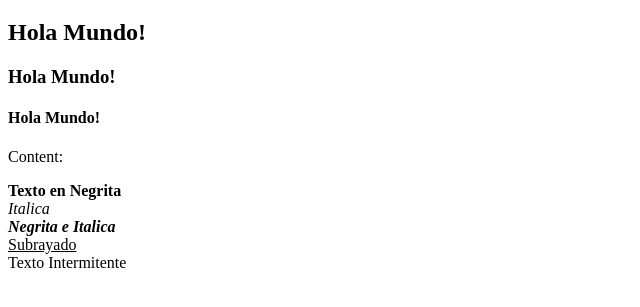
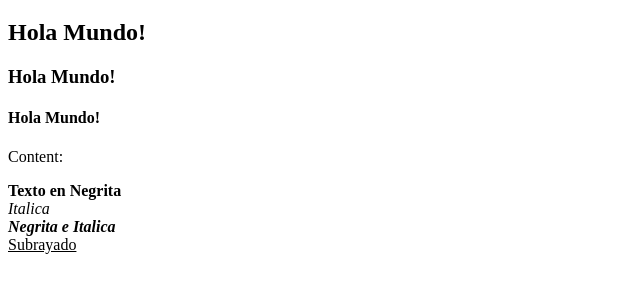
Before and after one commit to cosayco/bootcamp, a plain HTML site: page index.html in a window 1280 px wide. Shown: the part 61-368 px from the top of the page, without its empty margins (0-640 px from the left). Drawn offline with Linux system fonts and the light colour scheme.

Commit message:
Update index.html

```diff
--- a/index.html
+++ b/index.html
@@ -20,7 +20,6 @@
                     <i>Italica</i><br>
                     <b><i>Negrita e Italica</i></b><br>
                     <u>Subrayado</u><br>
-                    <blink>Texto Intermitente</blink>
                 </div>
             </div>
         </div>
```
